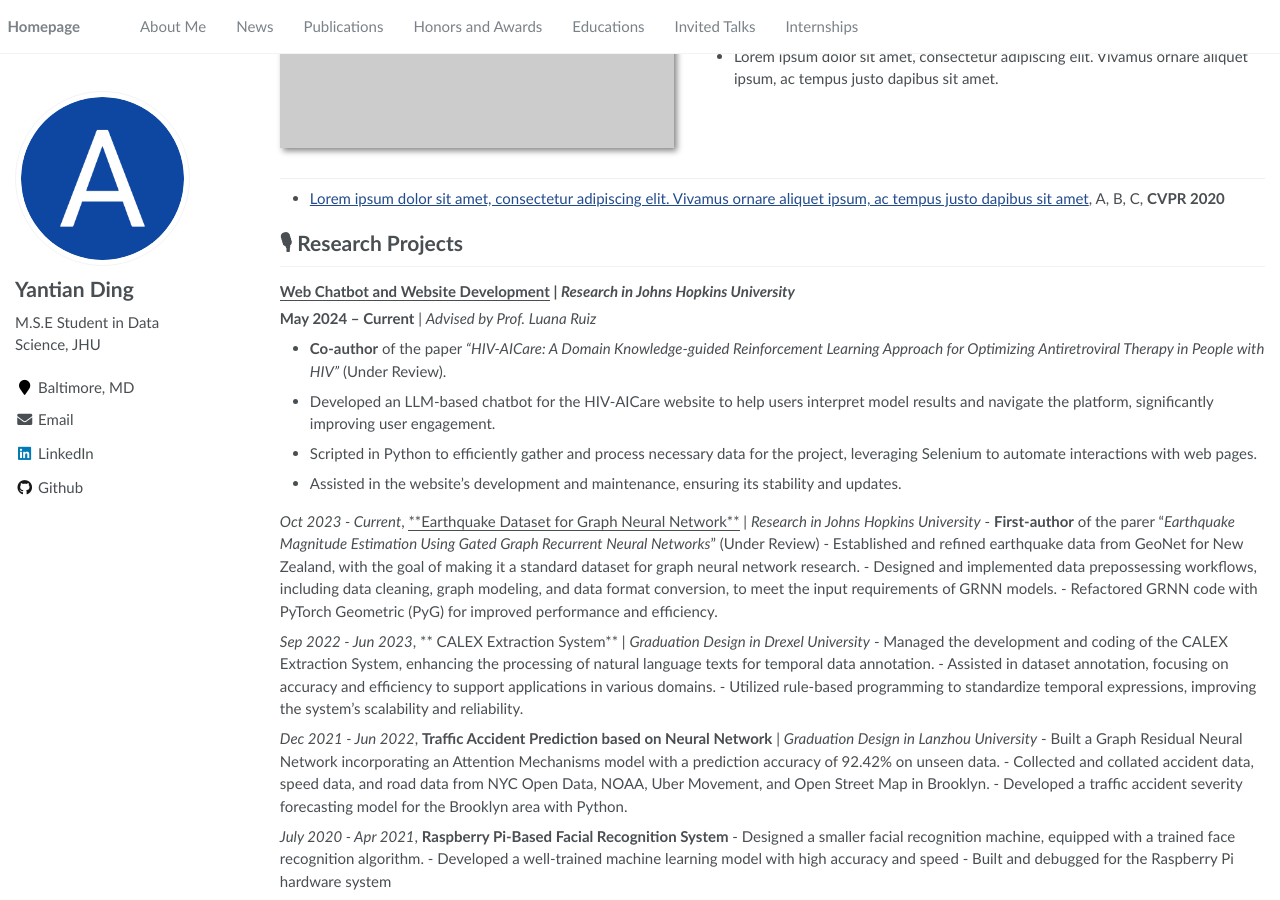
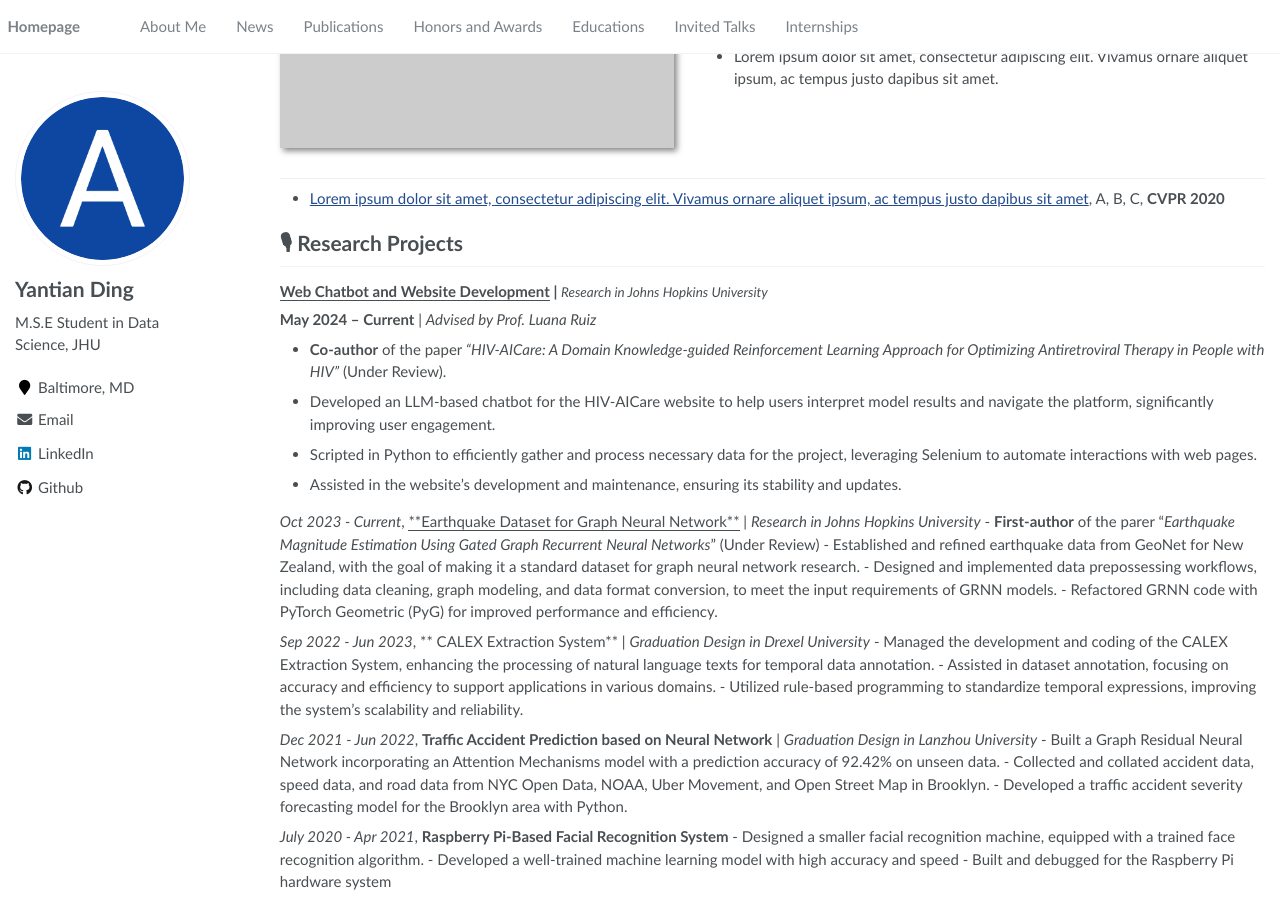
Before and after one commit to yding72/yding72.github.io, a Jekyll site: the page built from _pages/about.md, in a window 1280 px wide and 900 px high, scrolled down 1082 px. Built offline with Jekyll 4.4.1, drawn with Linux system fonts in a browser that asks for light colours.

Commit message:
Update about.md

```diff
--- a/_pages/about.md
+++ b/_pages/about.md
@@ -72,7 +72,7 @@ Currently, I am actively seeking full-time opportunities in the fields of Time S
 
 # 🎙 Research Projects
 
-<h3><u><strong>Web Chatbot and Website Development</strong></u> | <em>Research in Johns Hopkins University</em></h3>
+<h3><u><strong>Web Chatbot and Website Development</strong></u> | <span style="font-weight: normal; font-size: 0.9em;"><em>Research in Johns Hopkins University</em></span></h3>
 **May 2024 – Current** | *Advised by Prof. Luana Ruiz*
 - **Co-author** of the paper *"HIV-AICare: A Domain Knowledge-guided Reinforcement Learning Approach for Optimizing Antiretroviral Therapy in People with HIV"* (Under Review).
 - Developed an LLM-based chatbot for the HIV-AICare website to help users interpret model results and navigate the platform, significantly improving user engagement.
```
